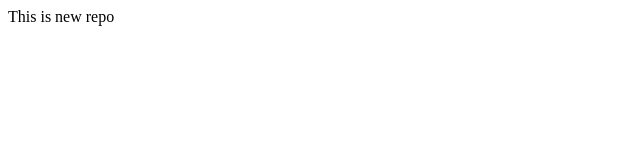
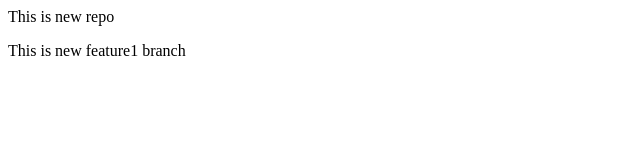
Before and after one commit to devbha2206/localRepo, a plain HTML site: page index.html in a window 1280 px wide. Shown: the whole page, without its empty margins (0-640 px from the left). Drawn offline with Linux system fonts and the light colour scheme.

Commit message:
add feature1

```diff
--- a/index.html
+++ b/index.html
@@ -1 +1,2 @@
 <p>This is new repo</p>
+<p>This is new feature1 branch</p>
```
